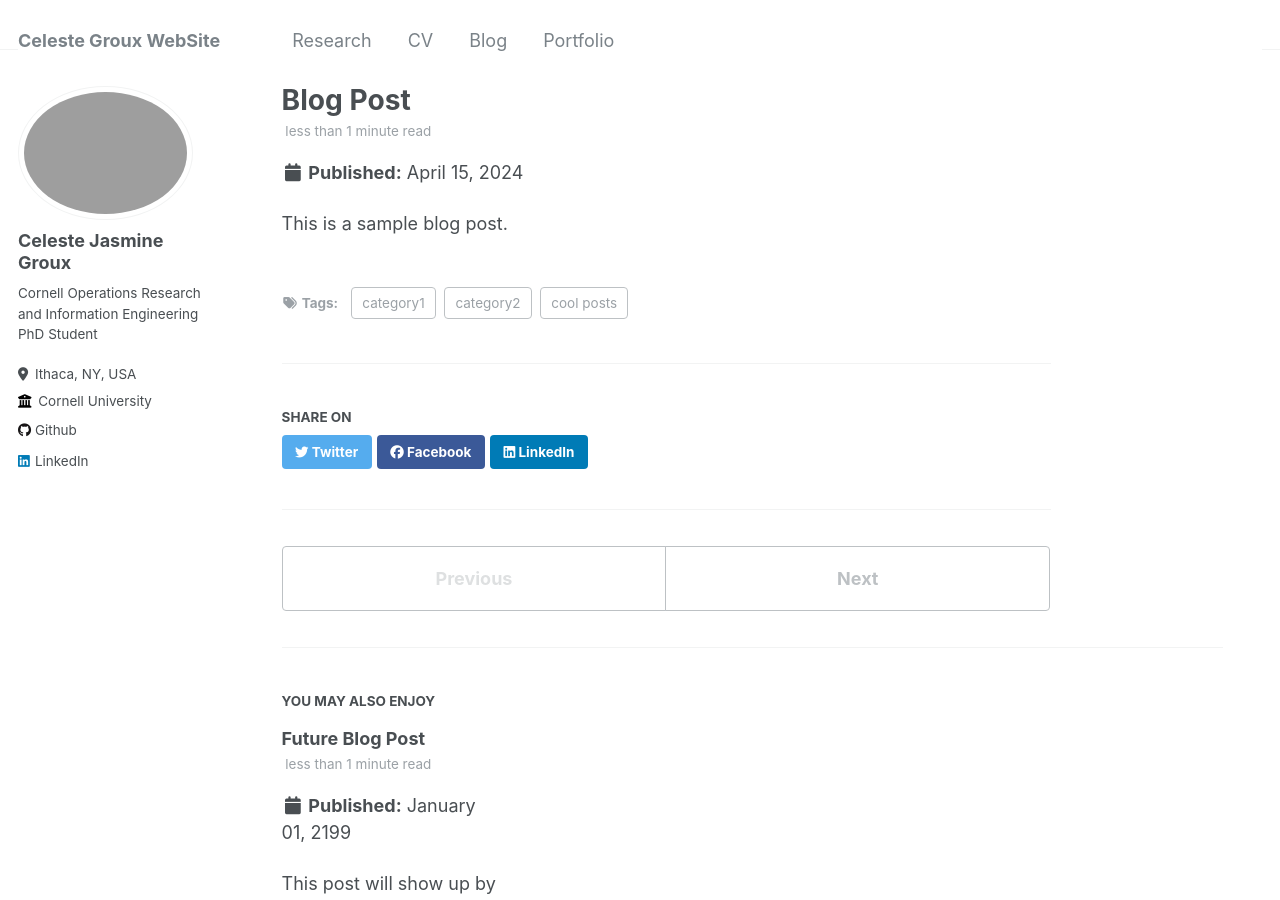
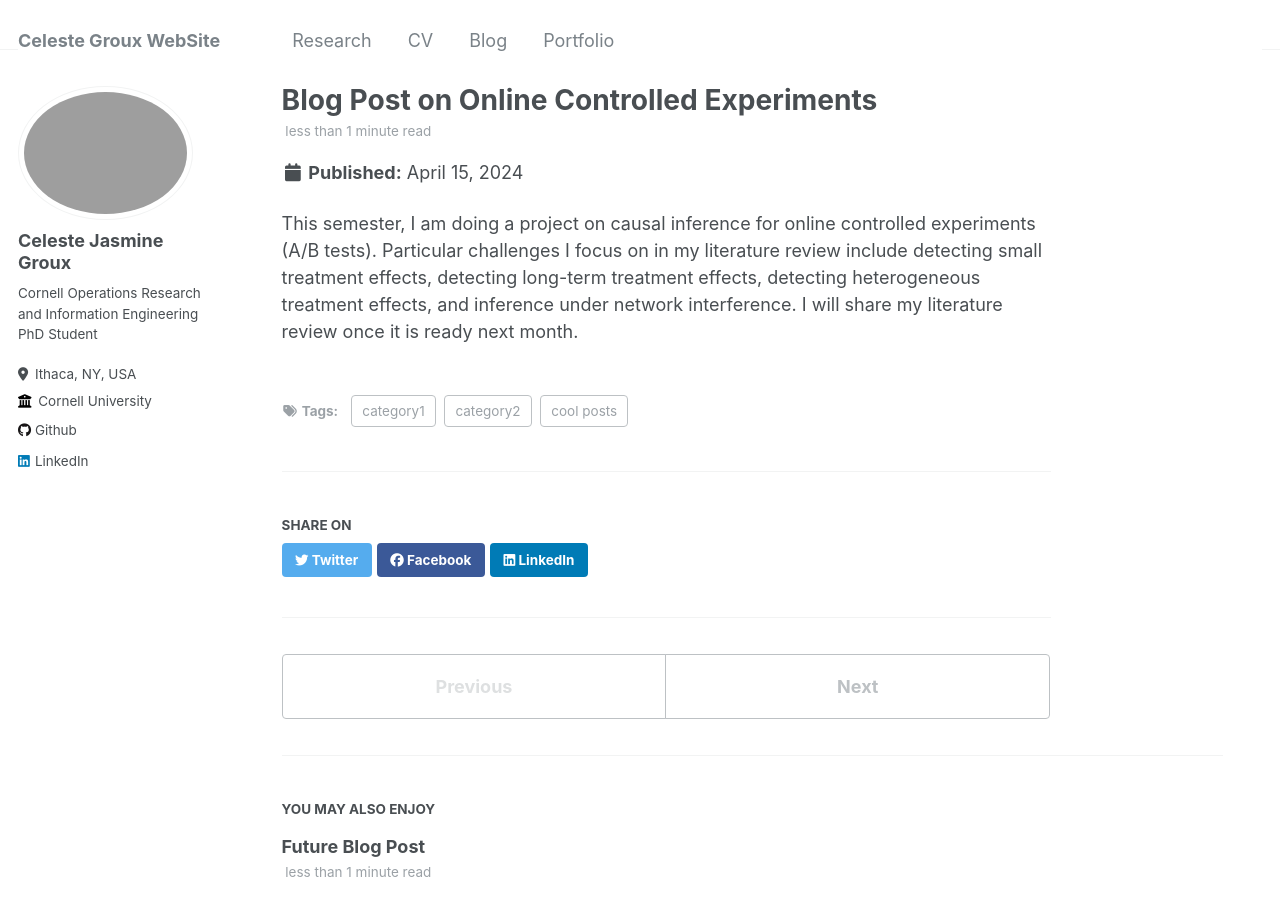
Before and after one commit to celestejasmine/celestejasmine.github.io, a Jekyll site: the page built from _posts/2024-04-15-blog-post.md, in a window 1280 px wide and 900 px high. Built offline with Jekyll 4.4.1, drawn with Linux system fonts in a browser that asks for light colours.

Commit message:
Update 2024-04-15-blog-post.md

```diff
--- a/_posts/2024-04-15-blog-post.md
+++ b/_posts/2024-04-15-blog-post.md
@@ -1,5 +1,5 @@
 ---
-title: 'Blog Post'
+title: 'Blog Post on Online Controlled Experiments'
 date: 2024-04-15
 permalink: /posts/2024/04/blog-post/
 tags:
@@ -8,7 +8,7 @@ tags:
   - category2
 ---
 
-This is a sample blog post.
+This semester, I am doing a project on causal inference for online controlled experiments (A/B tests). Particular challenges I focus on in my literature review include detecting small treatment effects, detecting long-term treatment effects, detecting heterogeneous treatment effects, and inference under network interference. I will share my literature review once it is ready next month.
 
 <!---
 Headings are cool
```
